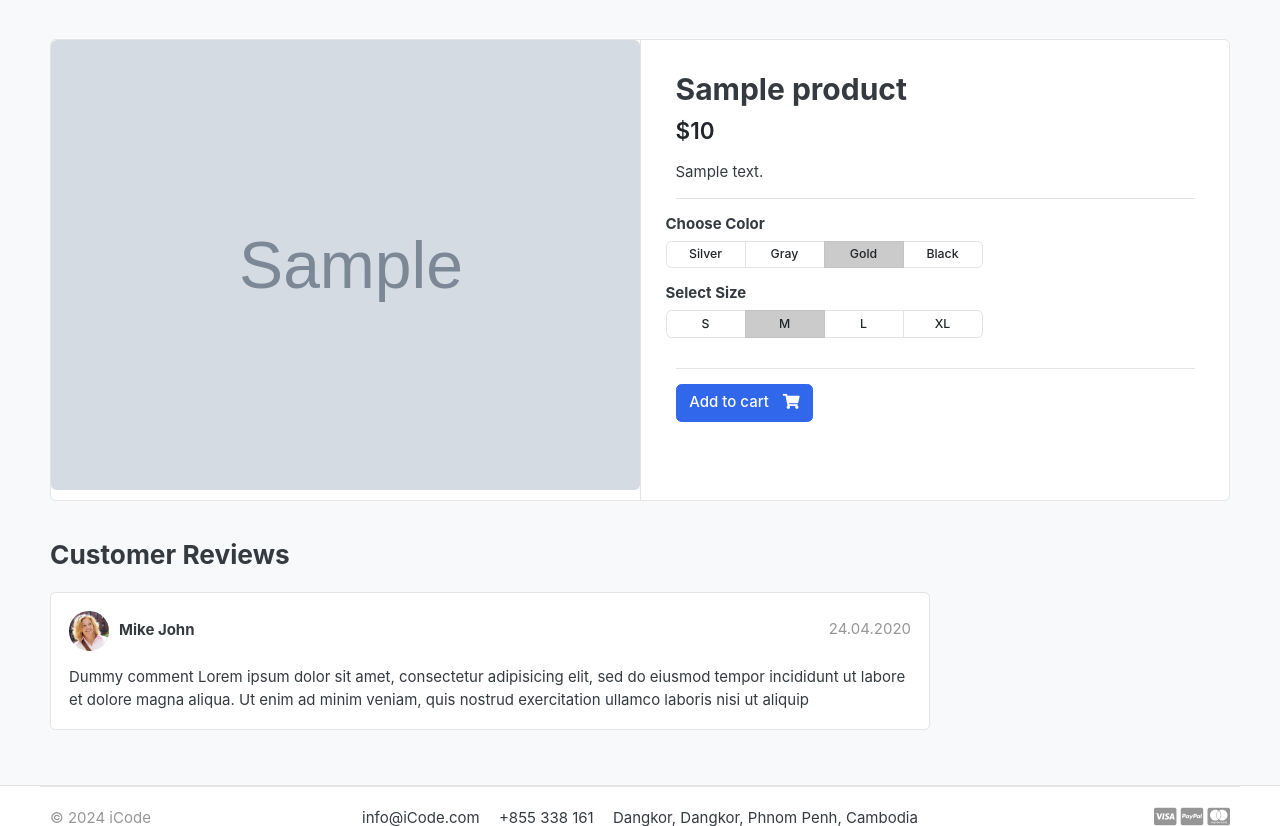
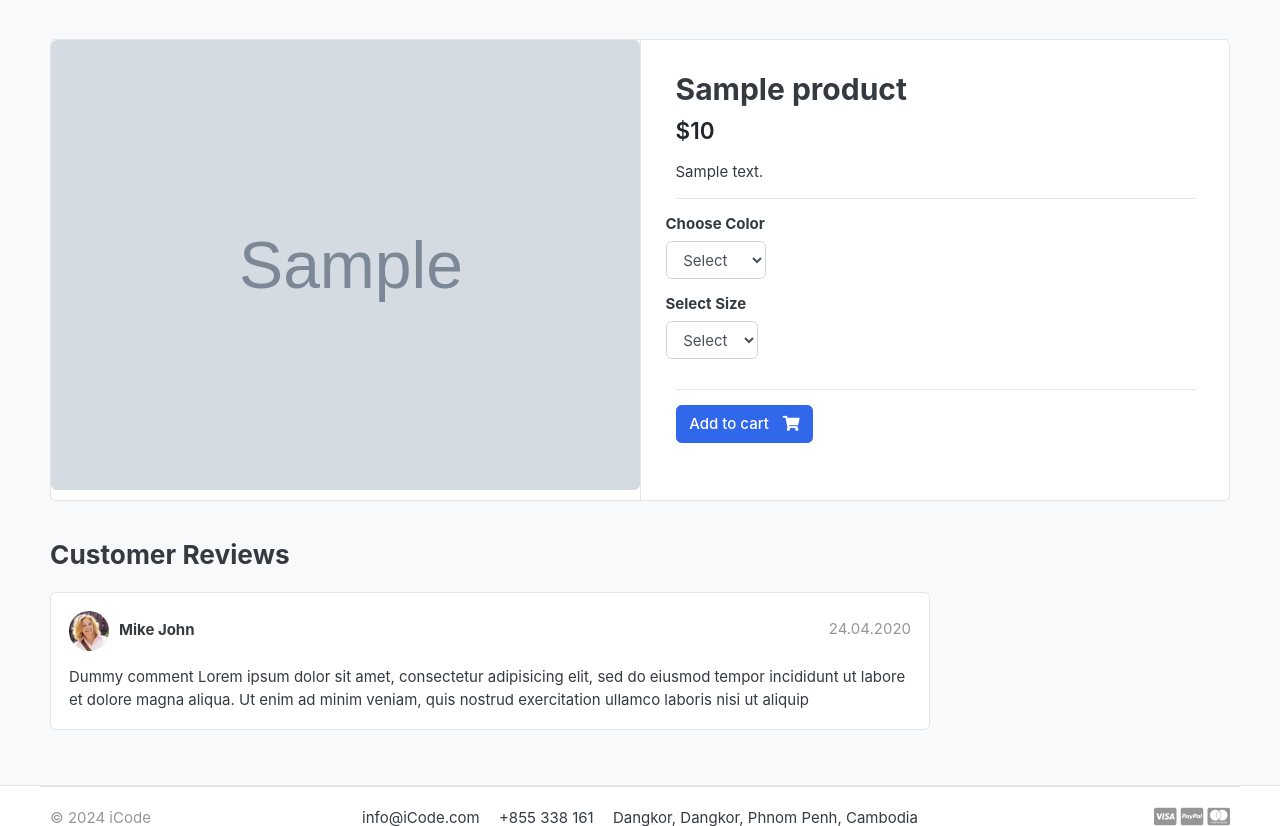
Before and after one commit to MONEAKSEKA/greatkart-django, a Django app: a page that uses templates/store/product_detail.html in a window 1280 px wide. Shown: the part 119-945 px from the top of the page. Run offline with Django 3.2, Linux system fonts and the light colour scheme; tables that the repository leaves empty hold one stand-in row (values such as "Sample post"); grey boxes marked "Sample" are stand-in pictures; some libraries are stand-ins or nearby versions; some web fonts are replaced.

Commit message:
Complete with Product Variation

```diff
--- a/carts/models.py
+++ b/carts/models.py
@@ -1,5 +1,5 @@
 from django.db import models
-from store.models import Product
+from store.models import Product, Variation
 
 # Create your models here.
 class Cart(models.Model):
@@ -11,6 +11,7 @@ class Cart(models.Model):
 
 class CartItem(models.Model):
     product = models.ForeignKey(Product, on_delete=models.CASCADE)
+    variations = models.ManyToManyField(Variation, blank=True)
     cart = models.ForeignKey(Cart, on_delete=models.CASCADE)
     quantity = models.IntegerField()
     is_active = models.BooleanField(default=True)
@@ -18,5 +19,5 @@ class CartItem(models.Model):
     def sub_total(self):
         return self.product.price * self.quantity
 
-    def __str__(self):
+    def __unicode__(self):
         return self.product
--- a/carts/urls.py
+++ b/carts/urls.py
@@ -4,6 +4,6 @@ from . import views
 urlpatterns = [
     path('', views.cart, name='cart'),
     path('add_cart/<int:product_id>/', views.add_cart, name='add_cart'),
-    path('remove_cart/<int:product_id>/', views.remove_cart, name='remove_cart'),
-    path('delete_cart/<int:product_id>/', views.delete_cart_item, name='delete_cart'),
+    path('remove_cart/<int:product_id>/<int:cart_item_id>/', views.remove_cart, name='remove_cart'),
+    path('delete_cart/<int:product_id>/<int:cart_item_id>/', views.delete_cart_item, name='delete_cart'),
 ]
--- a/carts/views.py
+++ b/carts/views.py
@@ -1,7 +1,8 @@
 from django.shortcuts import get_object_or_404, redirect, render
 from .models import Cart, CartItem
-from store.models import Product
+from store.models import Product, Variation
 from django.core.exceptions import ObjectDoesNotExist
+from django.http import HttpResponse
 
 # Create your views here.
 def _cart_id(request):
@@ -12,6 +13,18 @@ def _cart_id(request):
 
 def add_cart(request, product_id):
     product = Product.objects.get(id=product_id) #get the product
+    product_variation = []
+    if request.method == 'POST':
+        for item in request.POST:
+            key = item
+            value = request.POST[key]
+
+            try:
+                variation = Variation.objects.get(product=product, variation_category__iexact=key, variation_value__iexact=value)
+                product_variation.append(variation)
+            except:
+                pass
+
     try:
         cart = Cart.objects.get(cart_id = _cart_id(request)) #get the cart using the cart_id present in the session
     except Cart.DoesNotExist:
@@ -20,34 +33,66 @@ def add_cart(request, product_id):
         )
     cart.save()
 
-    try:
-        cart_item = CartItem.objects.get(product=product, cart=cart)
-        cart_item.quantity +=1
-        cart_item.save()
-    except CartItem.DoesNotExist:
+    is_cart_item_exists = CartItem.objects.filter(product=product, cart=cart).exists()
+    # It's boolean, True when exist
+    if is_cart_item_exists:
+        cart_item = CartItem.objects.filter(product=product, cart=cart)
+        # existing_variations -> database
+        # current variation -> product_variation
+        # item_id -> database
+        ex_var_list=[]
+        id = []
+        for item in cart_item:
+            existing_variation = item.variations.all()
+            ex_var_list.append(list(existing_variation)) #Convert to the list
+            id.append(item.id)
+
+        if product_variation in ex_var_list:
+            # Increate the cart item qty
+            index = ex_var_list.index(product_variation)
+            item_id = id[index]
+            item = CartItem.objects.get(product=product, id=item_id)
+            item.quantity += 1
+            item.save()
+        else:
+            # Create a new cart item
+            item = CartItem.objects.create(product=product, quantity=1, cart=cart)
+            if len(product_variation)>0:
+                item.variations.clear()
+                item.variations.add(*product_variation)
+            item.save()
+    else:
         cart_item = CartItem.objects.create(
             product = product,
             quantity = 1,
             cart = cart,
         )
+        if len(product_variation)>0:
+            cart_item.variations.clear()
+            cart_item.variations.add(*product_variation)
         cart_item.save()
     return redirect('cart')
 
-def remove_cart(request, product_id):
+def remove_cart(request, product_id, cart_item_id):
     cart = Cart.objects.get(cart_id = _cart_id(request))
     product = get_object_or_404(Product, id=product_id)
-    cart_item = CartItem.objects.get(product=product, cart=cart)
-    if cart_item.quantity > 1:
-        cart_item.quantity -=1
-        cart_item.save()
-    else:
-        cart_item.delete()
+
+    try:
+        cart_item = CartItem.objects.get(product=product, cart=cart, id=cart_item_id)
+        if cart_item.quantity > 1:
+            cart_item.quantity -=1
+            cart_item.save()
+        else:
+            cart_item.delete()
+    except:
+        pass
+
     return redirect('cart')
 
-def delete_cart_item(request, product_id):
+def delete_cart_item(request, product_id, cart_item_id):
     cart = Cart.objects.get(cart_id = _cart_id(request))
     product = get_object_or_404(Product, id=product_id)
-    cart_item = CartItem.objects.get(product=product, cart=cart)
+    cart_item = CartItem.objects.get(product=product, cart=cart, id=cart_item_id)
     cart_item.delete()
     return redirect('cart')
 
--- a/store/models.py
+++ b/store/models.py
@@ -21,3 +21,27 @@ class Product(models.Model):
 
     def __str__(self):
         return self.product_name
+
+class VariationManager(models.Manager):
+    def colors(self):
+        return super(VariationManager, self).filter(variation_category='color', is_active=True)
+
+    def sizes(self):
+        return super(VariationManager, self).filter(variation_category='size', is_active=True)
+
+variation_category_choice = (
+    ('color', 'color'),
+    ('size', 'size'),
+)
+
+class Variation(models.Model):
+    product = models.ForeignKey(Product, on_delete=models.CASCADE)
+    variation_category = models.CharField(max_length=100, choices=variation_category_choice)
+    variation_value = models.CharField(max_length=100)
+    is_active = models.BooleanField(default=True)
+    created_date = models.DateTimeField(auto_now=True)
+
+    objects = VariationManager()
+
+    def __str__(self):
+        return self.variation_value
--- a/templates/store/product_detail.html
+++ b/templates/store/product_detail.html
@@ -19,6 +19,9 @@
     </article> <!-- gallery-wrap .end// -->
             </aside>
             <main class="col-md-6 border-left">
+
+    <form action="{% url 'add_cart' single_product.id %}" method="POST">
+      {% csrf_token %}
       <article class="content-body">
 
         <h2 class="title">{{ single_product.product_name }}</h2>
@@ -33,54 +36,34 @@
             <div class="row">
                 <div class="item-option-select">
                     <h6>Choose Color</h6>
-                <div class="btn-group btn-group-sm btn-group-toggle" data-toggle="buttons">
-                  <label class="btn btn-light">
-                    <input type="radio" name="radio_color"> Silver
-                  </label>
-                  <label class="btn btn-light">
-                    <input type="radio" name="radio_color" > Gray
-                  </label>
-                  <label class="btn btn-light active">
-                    <input type="radio" name="radio_color checked"> Gold
-                  </label>
-                  <label class="btn btn-light">
-                    <input type="radio" name="radio_color"> Black
-                  </label>
-                </div>
+                    <select name="color" class="form-control" required>
+                      <option value="" disabled selected>Select</option>
+                      {% for i in single_product.variation_set.colors %}
+                        <option value="{{ i.variation_value | lower}}">{{ i.variation_value | capfirst}}</option>
+                      {% endfor %}
+                    </select>
                 </div>
             </div> <!-- row.// -->
             <div class="row">
                 <div class="item-option-select">
                     <h6>Select Size</h6>
-                <div class="btn-group btn-group-sm btn-group-toggle" data-toggle="buttons">
-                  <label class="btn btn-light">
-                    <input type="radio" name="radio_color"> S
-                  </label>
-                  <label class="btn btn-light active">
-                    <input type="radio" name="radio_color" checked> M
-                  </label>
-                  <label class="btn btn-light">
-                    <input type="radio" name="radio_color"> L
-                  </label>
-                  <label class="btn btn-light">
-                    <input type="radio" name="radio_color"> XL
-                  </label>
-                </div>
+                    <select name="size" class="form-control" required>
+                        <option value="" disabled selected>Select</option>
+                        {% for i in single_product.variation_set.sizes %}
+                          <option value="{{ i.variation_value | lower}}">{{ i.variation_value | capfirst}}</option>
+                        {% endfor %}
+                    </select>
                 </div>
             </div> <!-- row.// -->
             <hr>
             {% if single_product.stock <= 0  %}
               <h5 class="text-danger">Out of Stock</h5>
             {% else %}
-          {% if in_cart %}
-            <!-- Product already added in cart -->
-            <a href="#" class="btn  btn-success"> <span class="text">Add to cart</span> <i class="fas fa-check"></i></a>
-            <a href='{% url 'cart' %}' class="btn  btn-outline-primary"> <span class="text">View cart</span> <i class="fas fa-eye"></i></a>
-          {% else %}
-            <a href="{% url 'add_cart' single_product.id %}" class="btn  btn-primary"> <span class="text">Add to cart</span> <i class="fas fa-shopping-cart"></i></a>
-          {% endif %}
+                <button type="submit" class="btn  btn-primary"> <span class="text">Add to cart</span> <i class="fas fa-shopping-cart"></i></button>
             {% endif %}
       </article> <!-- product-info-aside .// -->
+    </form>
+
             </main> <!-- col.// -->
         </div> <!-- row.// -->
     </div> <!-- card.// -->
--- a/templates/store/store.html
+++ b/templates/store/store.html
@@ -13,8 +13,8 @@
         {% endif %}
 
     </div> <!-- container //  -->
-    </section>
-    <!-- ========================= SECTION INTRO END// ========================= -->
+</section>
+<!-- ========================= SECTION INTRO END// ========================= -->
 
     <!-- ========================= SECTION CONTENT ========================= -->
     <section class="section-content padding-y">
```
Also changed, not shown: carts/admin.py (+9 -2 lines), store/admin.py (+7 -1 lines), templates/store/cart.html (+18 -4 lines), carts/migrations/0002_cartitem_variations.py (added), store/migrations/0002_variation.py (added). Lines whose indentation alone changed are shown as unchanged.
